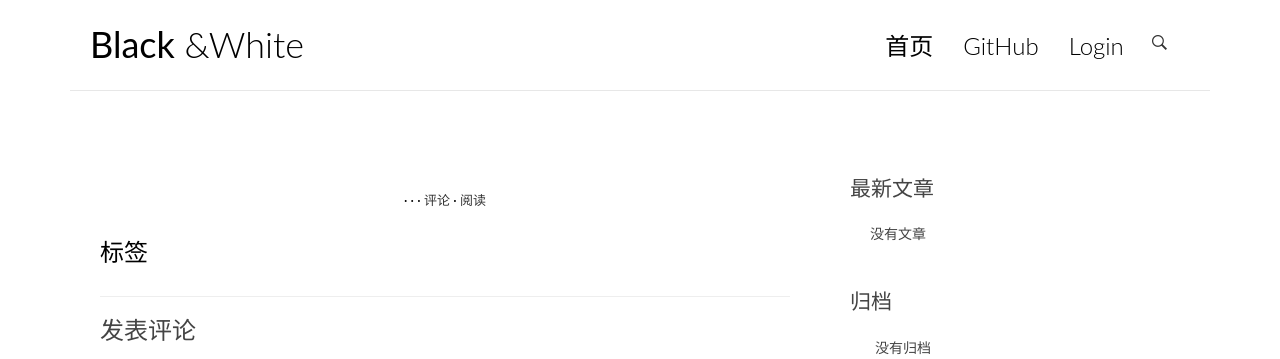
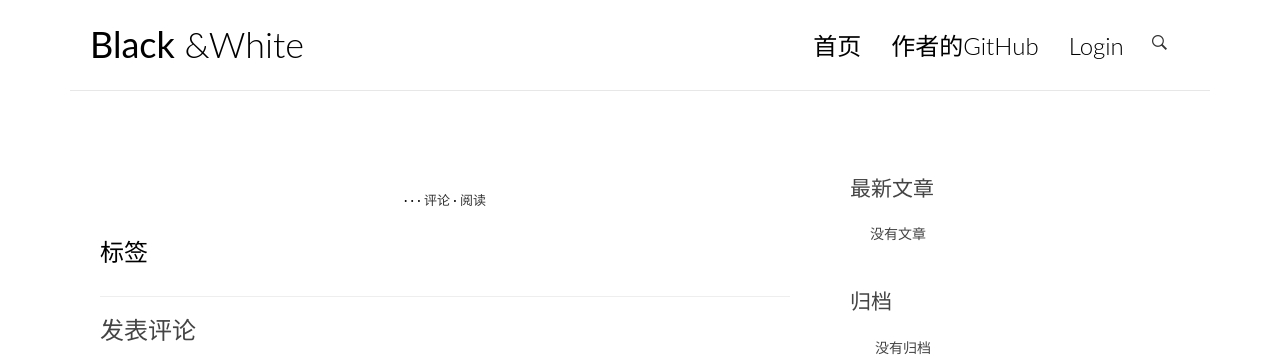
Before and after one commit to 1181406961/blogproject_my, a Django app: template templates/blog/detail.html in a window 1280 px wide. Shown: the top 359 px of the page. Run offline with Django 3.2, Linux system fonts and the light colour scheme; the template is opened without the code that fills it: values that come from a table or form of the project are taken from there, others are empty; parts of the project's set-up code (start-up, migrations or seed data) failed here and were passed over; some libraries are stand-ins or nearby versions; some web fonts are replaced.

Commit message:
修改成联系作者的GitHub

```diff
--- a/templates/blog/base.html
+++ b/templates/blog/base.html
@@ -45,7 +45,7 @@
                     <div class="collapse navbar-collapse" id="bsexample-navbar-collapse-1">
                         <ul class="nav navbar-nav navbar-right">
                             <li class="cl-effect-11"><a href="{% url 'blog:index' %}" data-hover="首页">首页</a></li>
-                            <li class="cl-effect-11"><a href="https://github.com/1181406961" data-hover="GitHub">GitHub</a></li>
+                            <li class="cl-effect-11"><a href="https://github.com/1181406961" data-hover="作者的GitHub">作者的GitHub</a></li>
                             {% if user.is_authenticated %}
                                 <li class="cl-effect-11"><a href="{% url 'password_change' %}">修改密码</a></li>
                                 <li class="cl-effect-11"><a href="{% url 'logout' %}">Logout</a></li>
```
